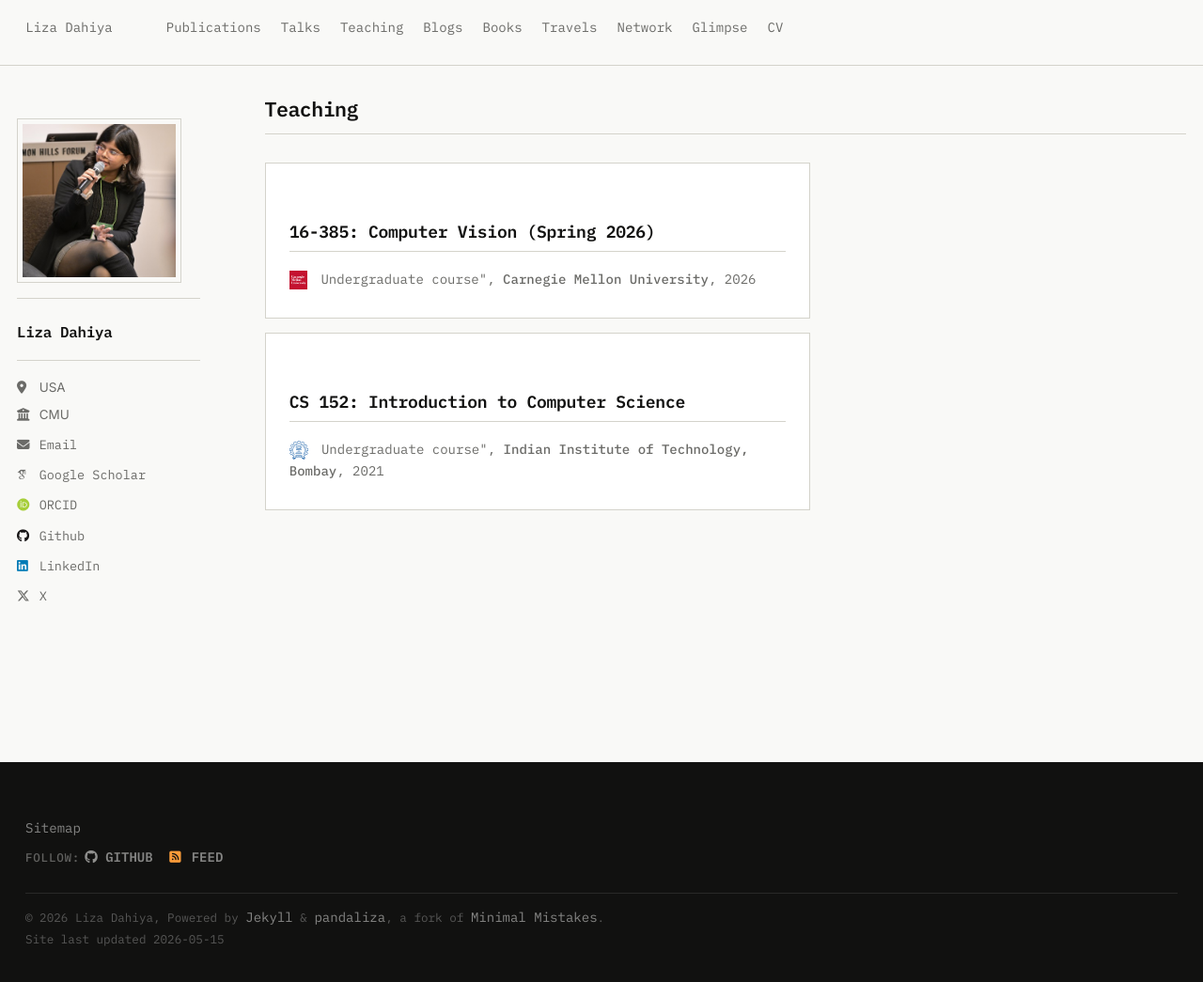
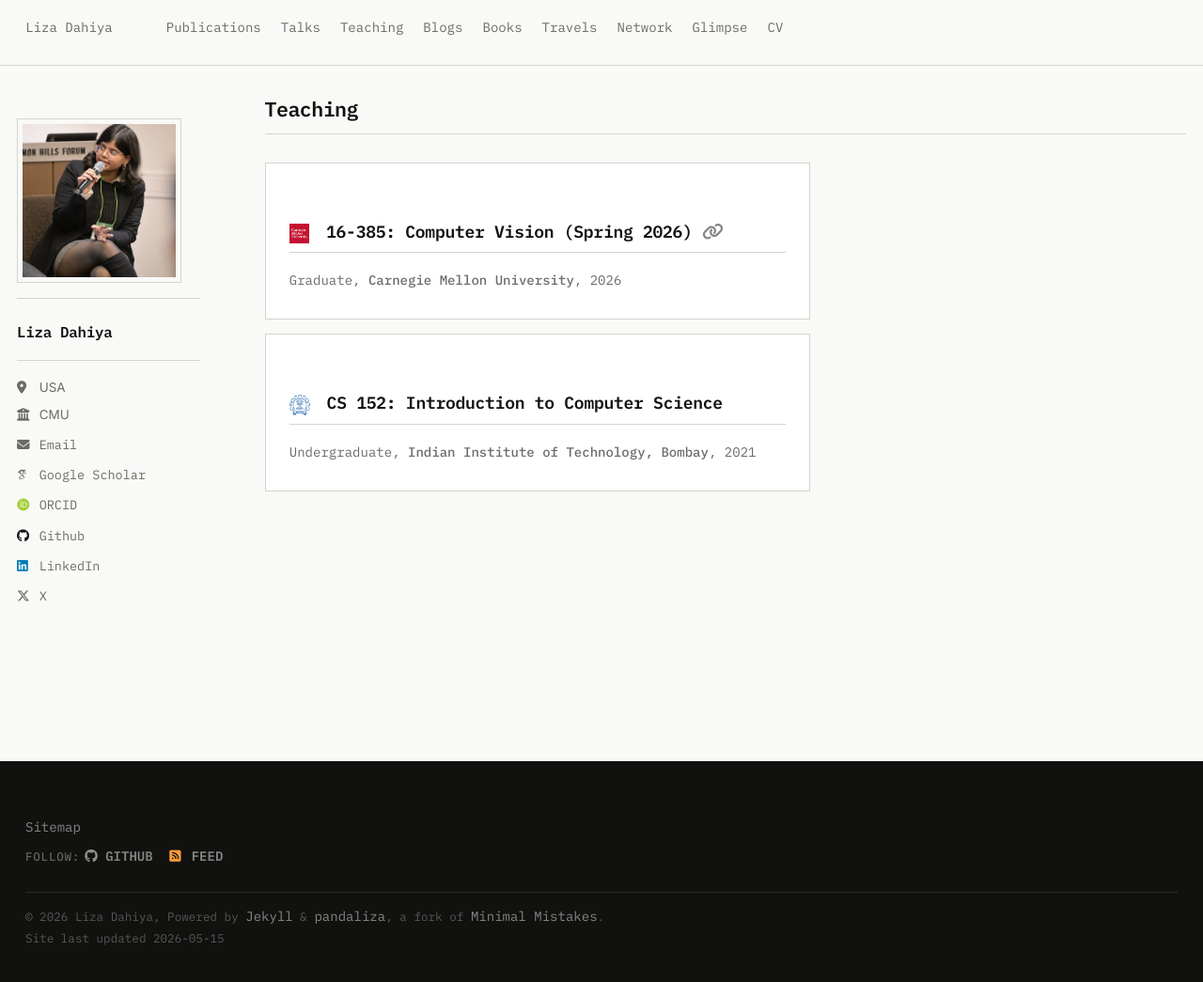
Before and after one commit to Liza23/liza23.github.io, a Jekyll site: the page built from _pages/teaching.html, in a window 1280 px wide and 1045 px high. Shown: the whole window at 94% size. Built offline with Jekyll 4.4.1, drawn with Linux system fonts in a browser that asks for light colours; some web fonts are replaced.

Commit message:
added-teaching

```diff
--- a/_includes/archive-single.html
+++ b/_includes/archive-single.html
@@ -70,6 +70,9 @@
           {% assign is_undergrad_teaching = true %}
         {% endif %}
       {% endif %}
+      {% if post.collection == 'teaching' and post.logo %}
+        <img src="{{ post.logo }}" alt="{{ post.venue }}" style="height: 1.2em; vertical-align: middle; margin-right: 0.4em;">
+      {% endif %}
       {% if is_undergrad_teaching %}
         {{ title }}
       {% elsif post.link %}
@@ -84,10 +87,7 @@
     {% endif %}
 
     {% if post.collection == 'teaching' %}
-      <p>
-        {% if post.logo %}<img src="{{ post.logo }}" alt="{{ post.venue }}" style="height: 1.4em; vertical-align: middle; margin-right: 0.4em;">{% endif %}
-        {{ post.type }}, <i>{{ post.venue }}</i>, {{ post.date | default: "1900-01-01" | date: "%Y" }}
-      </p>
+      <p> {{ post.type }}, <i>{{ post.venue }}</i>, {{ post.date | default: "1900-01-01" | date: "%Y" }} </p>
     {% elsif post.collection == 'books' %}
       <p>
         {% if post.author %}By <i>{{ post.author }}</i>{% endif %}
--- a/_teaching/2026-spring-teaching-3.md
+++ b/_teaching/2026-spring-teaching-3.md
@@ -1,7 +1,7 @@
 ---
 title: "16-385: Computer Vision (Spring 2026)"
 collection: teaching
-type: Undergraduate course"
+type: Graduate
 permalink: /teaching/2026-spring-teaching-3
 venue: "Carnegie Mellon University"
 date: 2026-01-01
```
Also changed, not shown: _teaching/2015-spring-teaching-2.md (+1 -1 lines).
